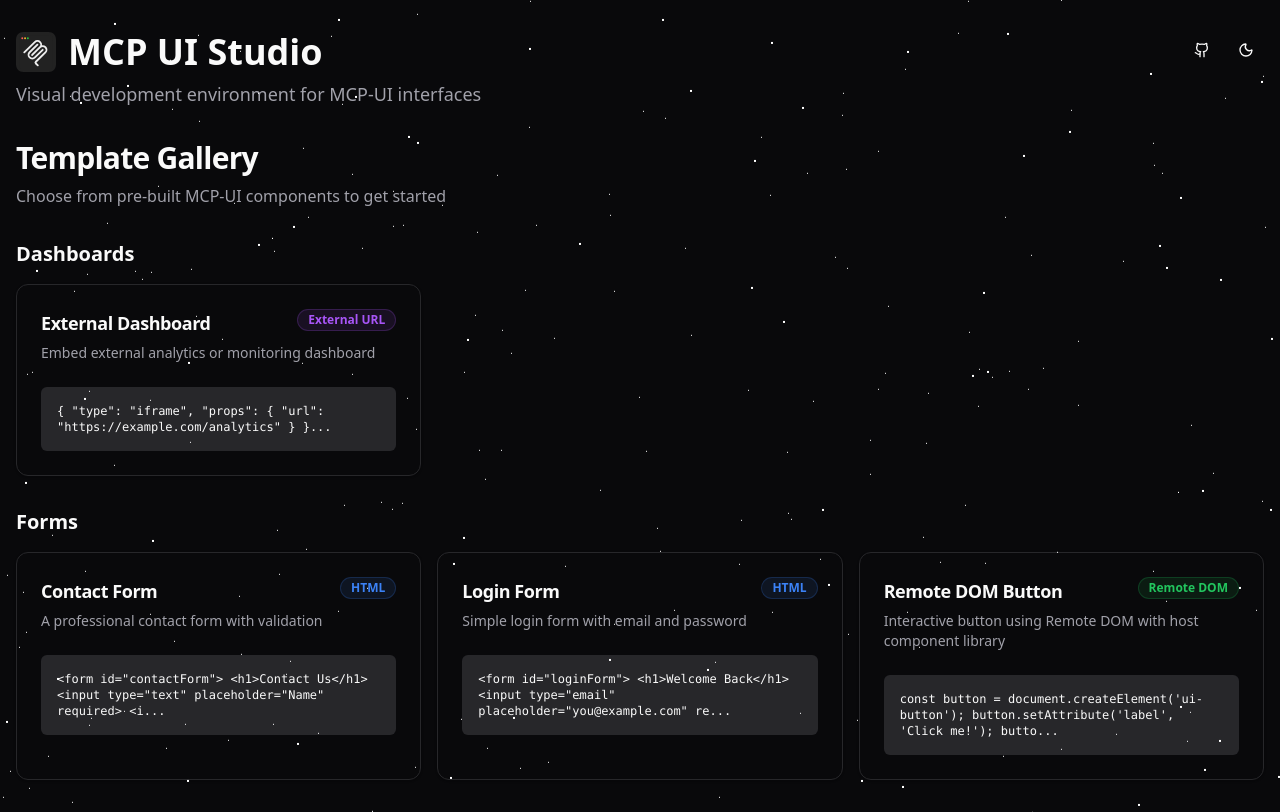
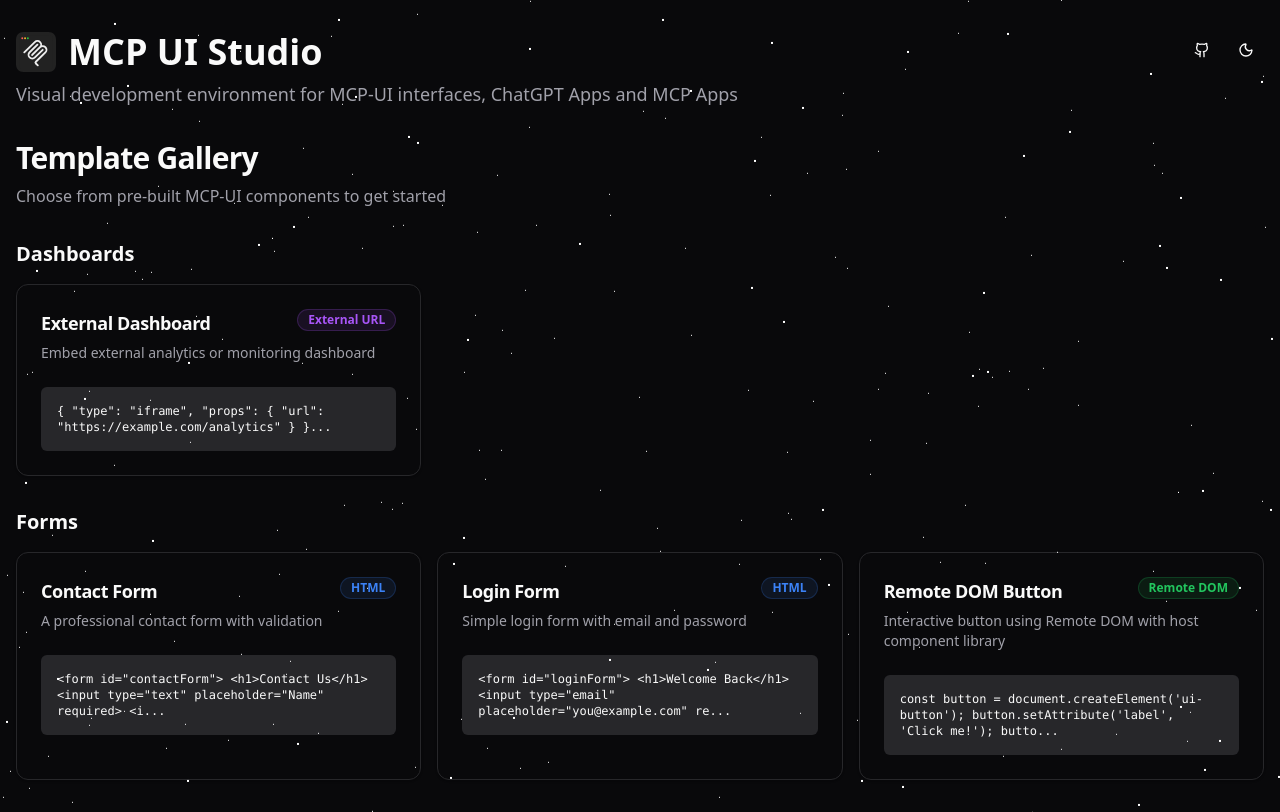
Before and after one commit to d-barletta/mcp-ui-studio, a Next.js app: page / in a window 1280 px wide. Built offline with nearby package versions, Linux system fonts and the light colour scheme.

Commit message:
Update description in README and GalleryPage to include ChatGPT Apps and MCP Apps

```diff
--- a/app/page.tsx
+++ b/app/page.tsx
@@ -25,7 +25,7 @@ export default function GalleryPage() {
               <h1 className="text-4xl font-bold">MCP UI Studio</h1>
             </div>
             <p className="text-lg text-muted-foreground">
-              Visual development environment for MCP-UI interfaces
+              Visual development environment for MCP-UI interfaces, ChatGPT Apps and MCP Apps
             </p>
           </div>
           <div className="flex items-center gap-2">
```
Also changed, not shown: 1 other file (tests, documents, lock files or other folders).
